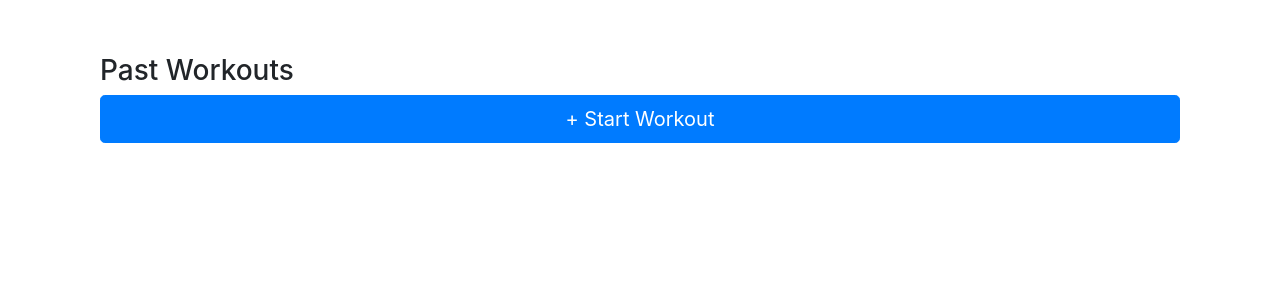
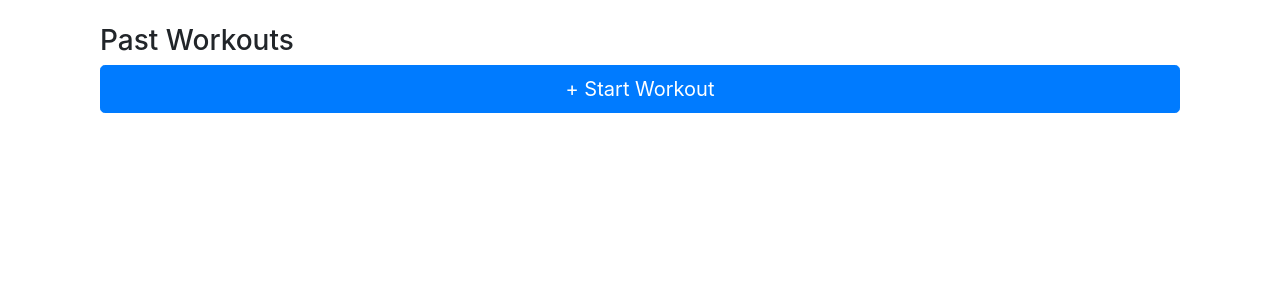
Before and after one commit to Tharindu-h/workout_tracker, a Django app: template workout/templates/workout/overview.html in a window 1280 px wide. Shown: the part 79-379 px from the top of the page. Run offline with Django 3.2, Linux system fonts and the light colour scheme; the template is opened without the code that fills it, so the values that code supplies are empty; some libraries are stand-ins or nearby versions.

Commit message:
Remove unnecessary padding in overview.html

```diff
--- a/workout/templates/workout/overview.html
+++ b/workout/templates/workout/overview.html
@@ -1,6 +1,6 @@
 {% extends "workout/base.html" %}
 {% block content %}
-  <div class="container" style="padding-top: 30px">
+  <div class="container">
     <h3>Past Workouts</h3>
   </div>
   <div class="container">
```
